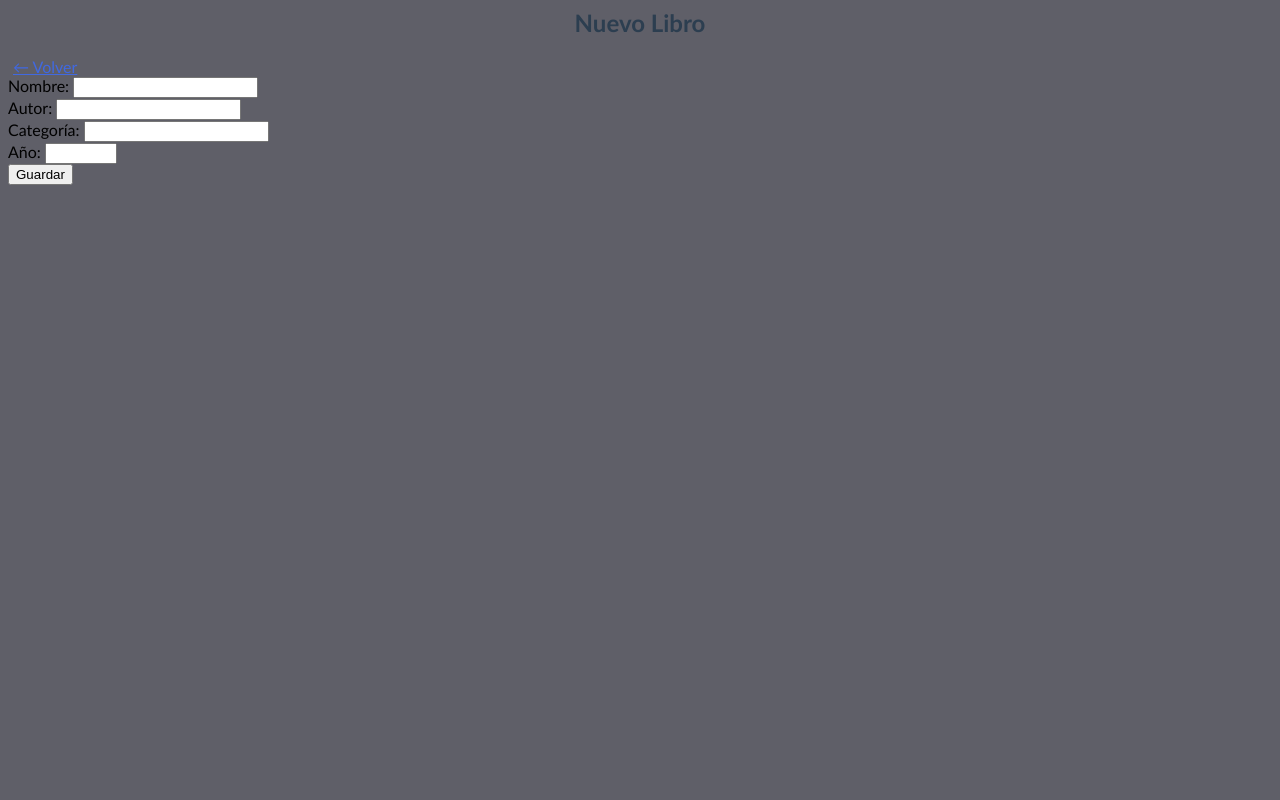
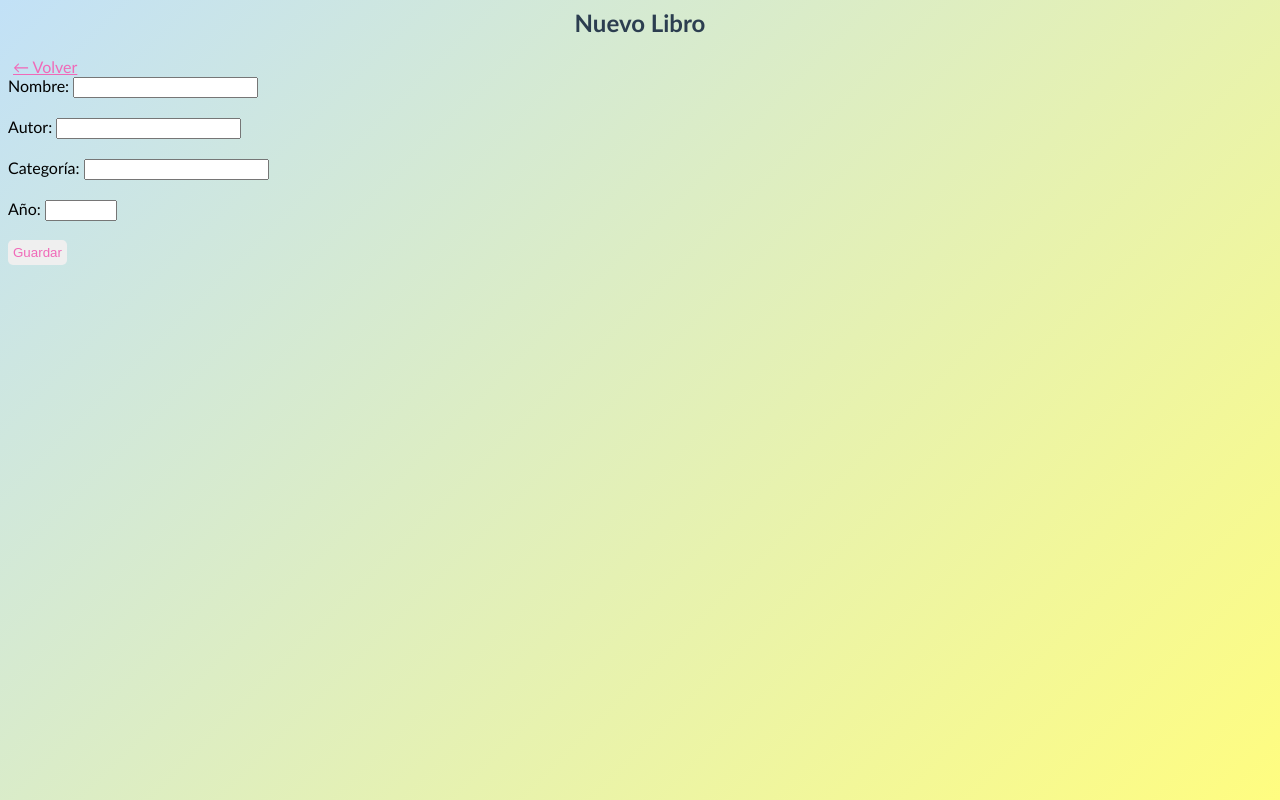
Before and after one commit to 1997-bit/DS7, a PHP site: page /view/crear.php in a window 1280 px wide. Run offline with PHP 8.4, Linux system fonts and the light colour scheme.

Commit message:
CSS Acepto criticas

```diff
--- a/practicas/practica02/assets/style.css
+++ b/practicas/practica02/assets/style.css
@@ -1,7 +1,8 @@
 body
     {
-        background-color: rgba(37, 36, 48, 0.73);
+        background: linear-gradient(135deg, #c2e1f7, #fffd80);
         font-family: 'Trebuchet MS', 'Lucida Sans Unicode', 'Lucida Grande', 'Lucida Sans', Arial, sans-serif;
+        min-width: 100hv;
     }
 
 
@@ -14,25 +15,97 @@ h2 {
 
 a
     {
-
     cursor: pointer;
     padding: 5px;
-    color: royalblue;
+    color: rgb(240, 105, 184);
     margin-right: 10px;
+    }
+
+    .Nuevo
+    {
+    position: relative;
+    padding: 8px 12px;
+    border-radius: 5px;
+    text-decoration: none;
+    position: absolute;
+    }
+    .Nuevo:hover
+    {
+    border-style: groove;
     }
 
   a:hover
   {
-    color: rgb(141, 231, 81);
+    color: rgb(248, 248, 248);
   }
+
+#Actualizarbtn
+{
+    cursor: pointer;
+    padding: 5px;
+    color: rgb(240, 105, 184);
+    margin-right: 10px;
+    border: none;
+    border-radius: 5px;
+}
+
+#Actualizarbtn:hover
+{
+    border-style: groove;
+}
+
+
+
+
+#Guardarbtn
+{
+    cursor: pointer;
+    padding: 5px;
+    color: rgb(240, 105, 184);
+    margin-right: 10px;
+    border: none;
+    border-radius: 5px;
+}
+
+#Guardarbtn:hover
+{
+    border-style: groove;
+}
 
 table
 {
-    border-width: 2px;
+
+    border-width: 10px;
     border-color: rgba(80, 236, 80, 0.719);
     border-collapse: collapse;
     background-color: rgb(178, 235, 197);
-    margin: 20px auto;
+    margin: 100px auto;
     width: 90%;
     max-width: 900px;
 }
+
+.Ver
+    {
+        text-align: center;
+    position: relative;
+    padding: 8px 12px;
+    border-radius: 5px;
+    text-decoration: none;
+    }
+    .Ver:hover
+    {
+    border-style: groove;
+    }
+
+    .Agregar
+    {
+    text-align: center;
+    position: relative;
+    padding: 8px 12px;
+    border-radius: 5px;
+    text-decoration: none;
+    }
+    .Agregar:hover
+    {
+    border-style: groove;
+    }
--- a/practicas/practica02/index.php
+++ b/practicas/practica02/index.php
@@ -2,5 +2,10 @@
 ?>
 
 <link rel="stylesheet" href="assets/style.css">
+<div class="Ver">
 <a href="controller/librocontroller.php?accion=listar">Ver libros</a>
+</div>
+
+<div class="Agregar">
 <a href="controller/librocontroller.php?accion=crear">Agregar libro</a>
+</div>
--- a/practicas/practica02/view/crear.php
+++ b/practicas/practica02/view/crear.php
@@ -4,9 +4,12 @@
 
 <form method="POST" action="../controller/librocontroller.php?accion=crear">
 	<label>Nombre: <input type="text" name="nombre" required /></label><br />
+	<br>
 	<label>Autor: <input type="text" name="autor" required /></label><br />
+	<br>
 	<label>Categoría: <input type="text" name="categoria" required /></label
 	><br />
+	<br>
 	<label
 		>Año:
 		<input
@@ -16,5 +19,6 @@
 			max="2099"
 			required /></label
 	><br />
-	<button type="submit">Guardar</button>
+	<br>
+	<button type="submit" id="Guardarbtn">Guardar</button>
 </form>
--- a/practicas/practica02/view/listar.php
+++ b/practicas/practica02/view/listar.php
@@ -1,7 +1,8 @@
 <h2>Lista de libros📚</h2>
 <link rel="stylesheet" href="../assets/style.css">
+<div class="Nuevo">
 <a href="../controller/librocontroller.php?accion=crear">Nuevo</a>
-
+</div>
 <table border="1">
 	<tr>
 		<th>Nombre</th>
@@ -22,7 +23,8 @@
 				>Editar</a
 			>
 			<a
-				href="../controller/librocontroller.php?accion=eliminar&id=<?= $d['id'] ?>"
+			    href="../controller/librocontroller.php?accion=eliminar&id=<?= $d['id'] ?>"
+    			onclick="return confirm('¿Seguro que quieres eliminar este libro?')"
 				>Eliminar</a
 			>
 		</td>
```
Also changed, not shown: practicas/practica02/view/editar.php (+7 -3 lines).
